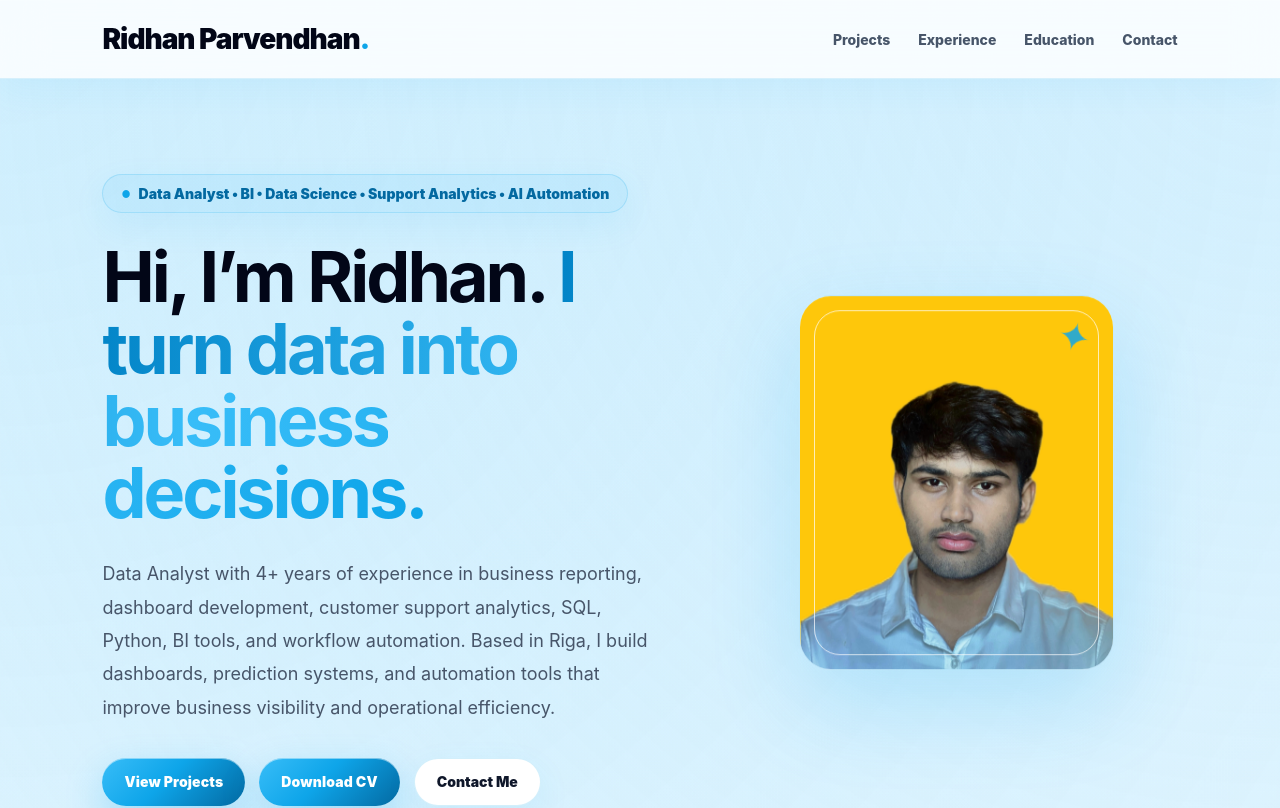
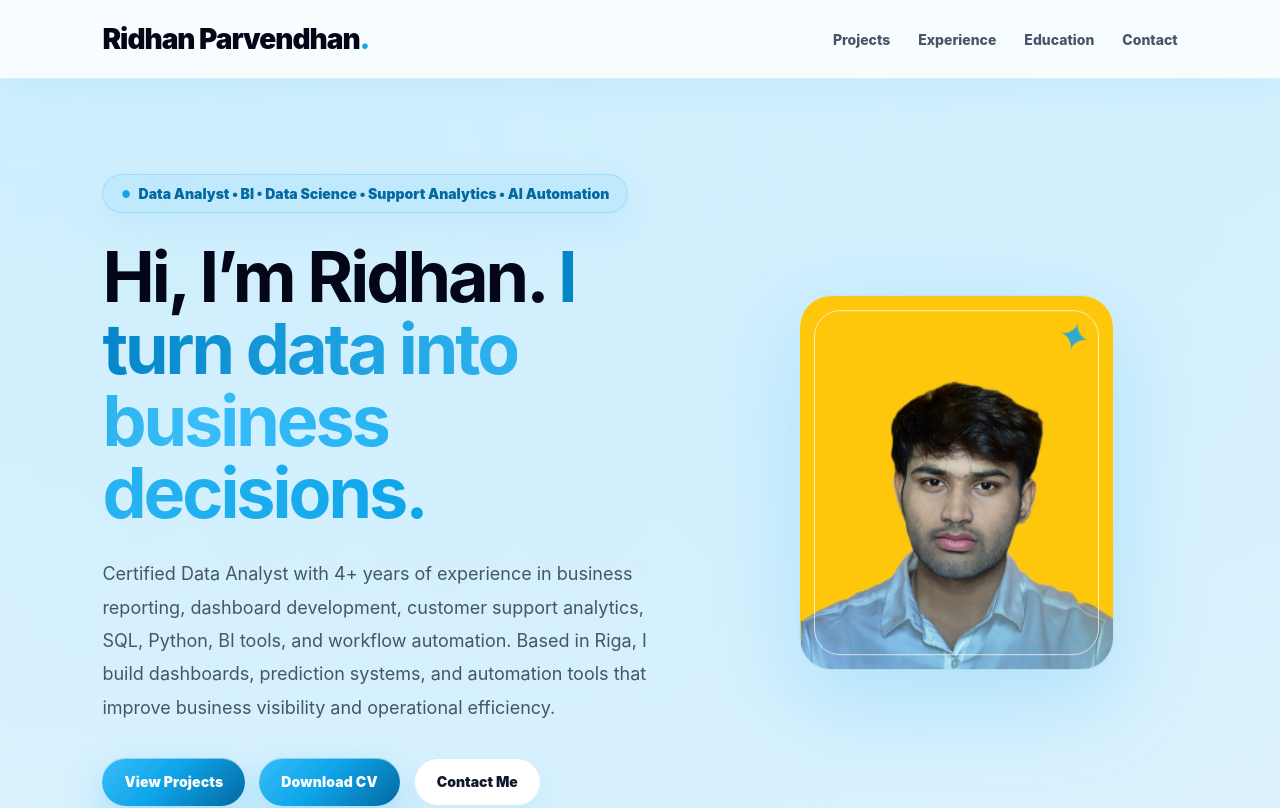
Before and after one commit to RidhanPar/ridhan-portfolio, a React (Vite) app: page / in a window 1280 px wide. Shown: the top 808 px of the page. Built offline with nearby package versions, Linux system fonts and the light colour scheme.

Commit message:
adding certificate credentials

```diff
--- a/src/main.jsx
+++ b/src/main.jsx
@@ -201,7 +201,7 @@ function App() {
     </h1>
 
     <p>
-      Data Analyst with 4+ years of experience in business reporting, dashboard development,
+      Certified Data Analyst with 4+ years of experience in business reporting, dashboard development,
       customer support analytics, SQL, Python, BI tools, and workflow automation. Based in Riga,
       I build dashboards, prediction systems, and automation tools that improve business visibility
       and operational efficiency.
@@ -344,14 +344,15 @@ function App() {
           </div>
 
           <div className="eduCard">
+            <h3>Google Data Analytics Professional Certificate</h3>
+            <p>Google Career Certificates</p>
+            <a href=" https://coursera.org/share/5fc528ef7a85c5043b393dc742731088" target="_blank">Credential</a>
+          </div>
+
+          <div className="eduCard">
             <h3>Data Visualization with Python</h3>
             <p>IBM / Coursera</p>
             <a href="https://www.credly.com/badges/8324a909-d39e-4462-a1f1-b49acca69aba/linked_in_profile" target="_blank">Credential</a>
-          </div>
-
-          <div className="eduCard">
-            <h3>Google Data Analytics Professional Certificate</h3>
-            <p>Google Career Certificates</p>
           </div>
         </div>
       </section>
```
Also changed, not shown: 2 other files (tests, documents, lock files or other folders).
